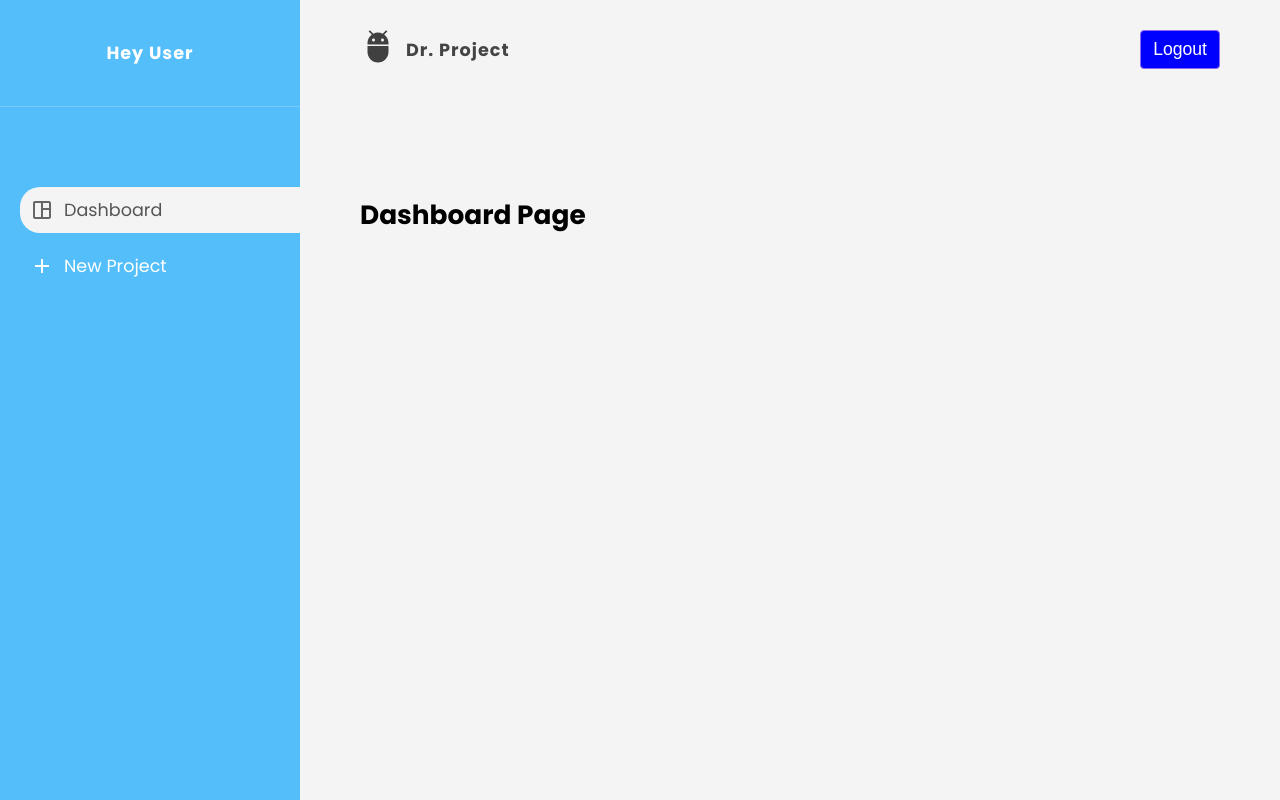
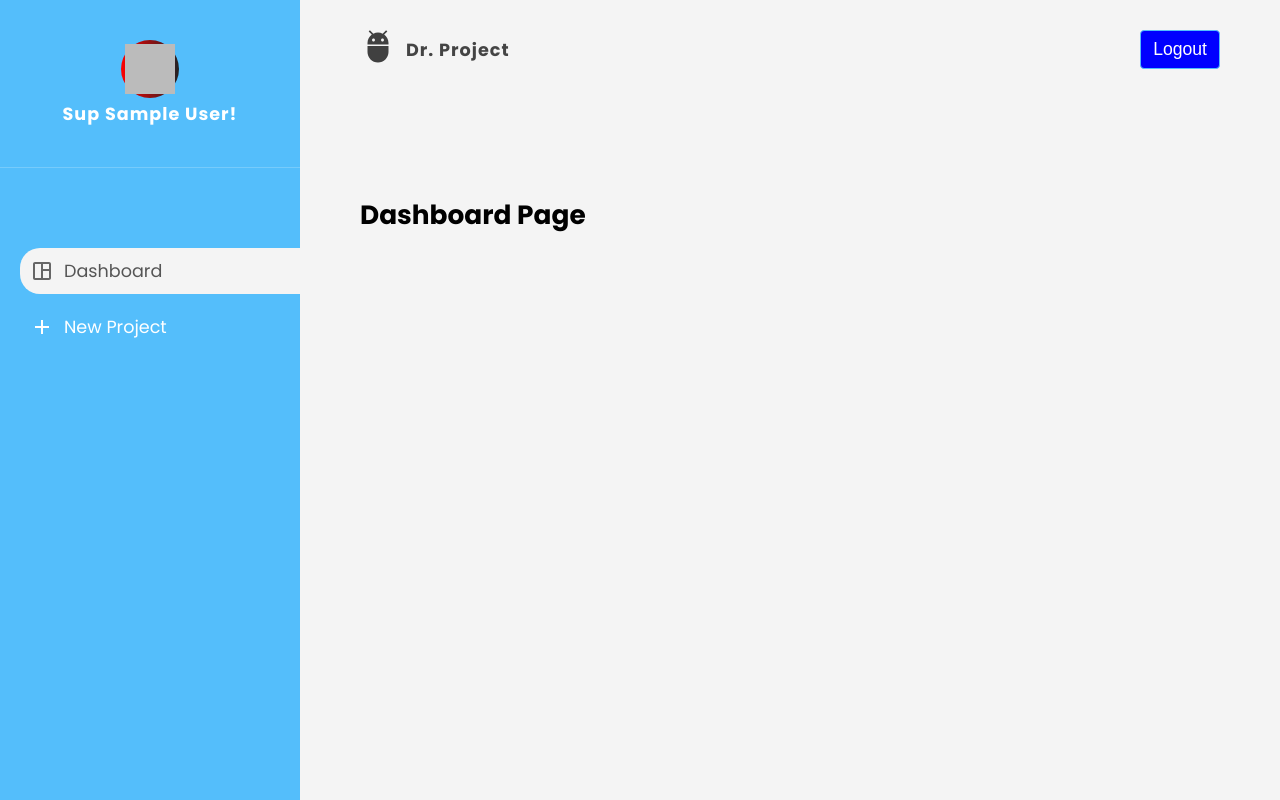
Before and after one commit to gggaryteo/project2-bootcamp, a React (Create React App) app: page / in a window 1280 px wide. Built offline with nearby package versions, Linux system fonts and the light colour scheme; no server answers; sample sign-in values are in the browser's storage.

Commit message:
Added Sidebar User Avatar

```diff
--- a/src/App.js
+++ b/src/App.js
@@ -16,7 +16,7 @@ function App() {
     <div className="App">
       {authIsReady && (
         <>
-          <Sidebar />
+          {user && <Sidebar /> }
           <div className="container">
             <Navbar />
             <Routes>
--- a/src/Components/Sidebar.js
+++ b/src/Components/Sidebar.js
@@ -4,15 +4,21 @@ import { NavLink } from "react-router-dom";
 import "./Sidebar.css";
 import DashboardIcon from "../assets/dashboard_icon.svg";
 import AddIcon from "../assets/add_icon.svg";
+import UserAvatar from "./UserAvatar";
+import { useAuthContext } from "../hooks/useAuthContext";
 
 
 export default function Sidebar() {
+
+   const { user } = useAuthContext();
+   console.log(user);
+
   return (
     <div className="sidebar">
       <div className="sidebar-content">
         <div className="user">
-          {/* add username here later after storing it in firestore */}
-          <p> Hey User </p>
+          <UserAvatar src={user.photoURL}/>
+          <p> Sup {user.displayName}! </p>
         </div>
         <nav className="links">
           <ul>
--- /dev/null
+++ b/src/Components/UserAvatar.css
@@ -0,0 +1,37 @@
+.avatar{
+  position: relative;
+  display: inline-flex;
+  height: 50px;
+  width: auto;
+  background: linear-gradient(#f0f0f0, #f0f0f0) padding-box,
+              linear-gradient(to right, rgb(255, 0, 0), #222224) border-box;
+  border-radius: 50%;
+  border: 4px solid transparent;
+  box-shadow: inset -10px 10px 0 10px rgb(255, 255, 255);
+  animation: fall .25s ease-in-out,
+             shake 1.25s cubic-bezier(.36,.07,.19,.97) 3;
+}
+/* Animation */
+@keyframes blink {
+  from { background: #eee;}
+  to { background: #e74c3c; }
+}
+@keyframes shake {
+  0% { transform: translate(0, 0) rotate(0); }
+  20% { transform: translate(-10px, 0) rotate(-20deg); }
+  30% { transform: translate(10px, 0) rotate(20deg); }
+  50% { transform: translate(-10px, 0) rotate(-10deg); }
+  60% { transform: translate(10px, 0) rotate(10deg); }
+  100% { transform: translate(0, 0) rotate(0); }
+}
+@keyframes fall {
+  0% { top: -200px }
+  60% { top: 0 }
+  80% { top: -20px }
+  100% { top: 0 }
+}
+
+.pokeball img {
+  width: 100%;
+  height: 100%;
+}
--- /dev/null
+++ b/src/Components/UserAvatar.js
@@ -0,0 +1,11 @@
+import './UserAvatar.css'
+
+import React from 'react'
+
+export default function UserAvatar(props) {
+  return (
+    <div className='avatar'>
+      <img src={props.src} alt="User Avatar"/>
+    </div>
+  )
+}
--- a/src/index.css
+++ b/src/index.css
@@ -4,7 +4,7 @@
 :root {
   --heading-color: #444;
   --text-color: #999;
-  --primary-color: #8d69f1;
+  --primary-color: #54befb;
   --highlight-color: #d13267;
   --bg-color: #f4f4f4;
 }
```
